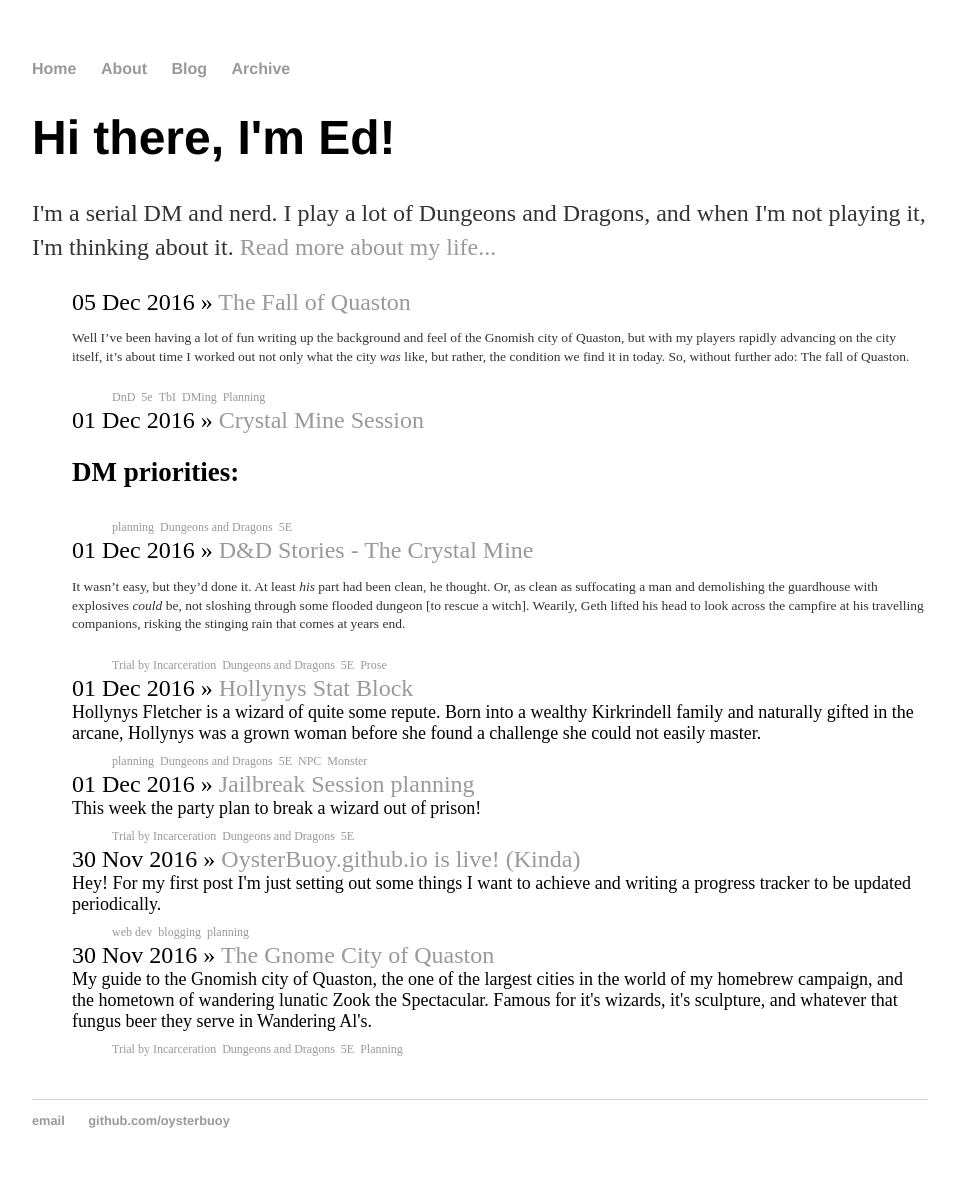
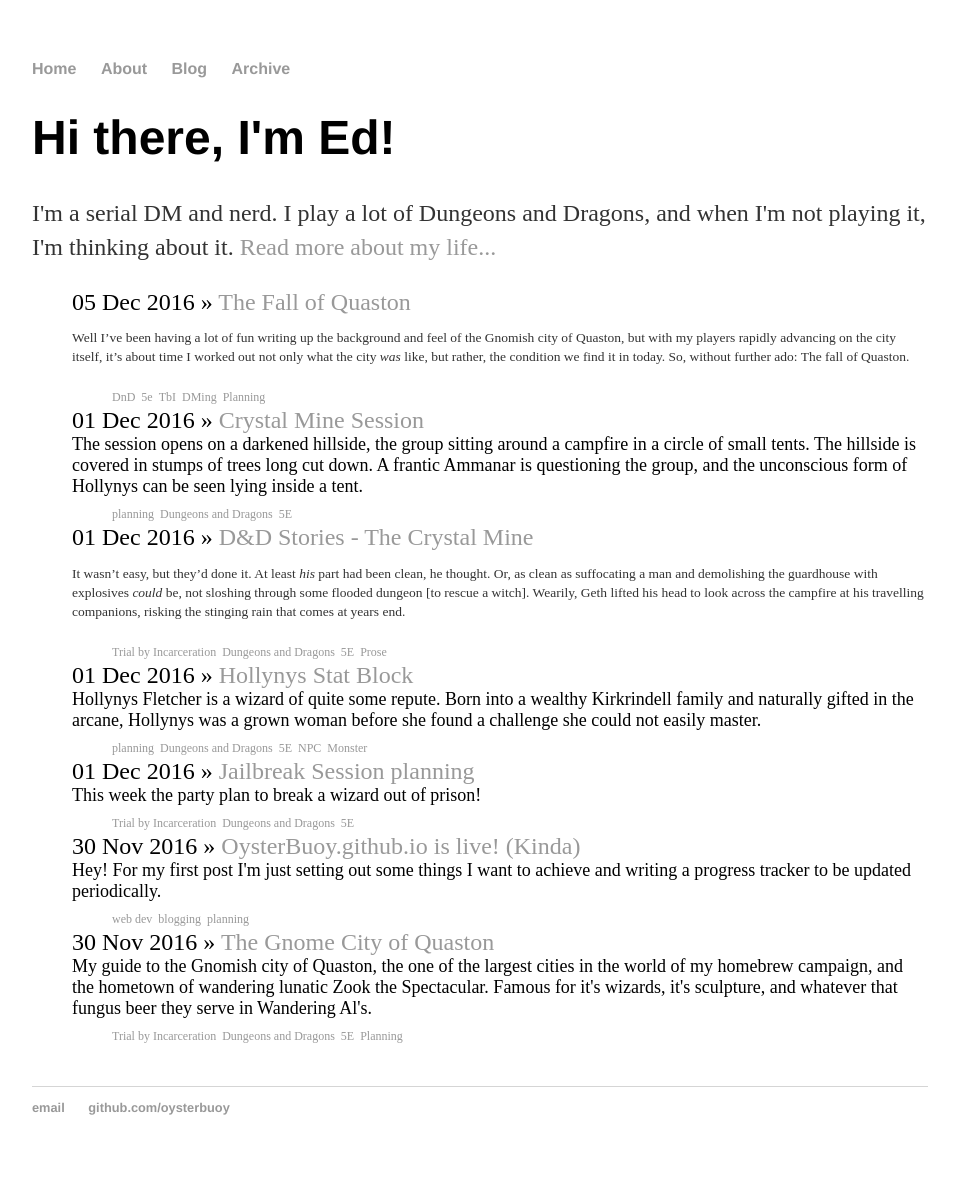
Before and after one commit to OysterBuoy/OysterBuoy.github.io, a Jekyll site: the page built from index.html, in a window 1280 px wide. Shown: the whole page, without its empty margins (160-1119 px from the left). Built offline with Jekyll 4.4.1, drawn with Linux system fonts in a browser that asks for light colours.

Commit message:
Update 2016-12-1-post-prison-session.md

```diff
--- a/_posts/2016-12-1-post-prison-session.md
+++ b/_posts/2016-12-1-post-prison-session.md
@@ -3,6 +3,7 @@ layout: post
 title: Crystal Mine Session
 tags: [planning, Dungeons and Dragons, 5E]
 categories: [TbI, fifth-edition]
+excerpt: The session opens on a darkened hillside, the group sitting around a campfire in a circle of small tents. The hillside is covered in stumps of trees long cut down. A frantic Ammanar is questioning the group, and the unconscious form of Hollynys can be seen lying inside a tent.
 ---
 
 ## DM priorities:
```
